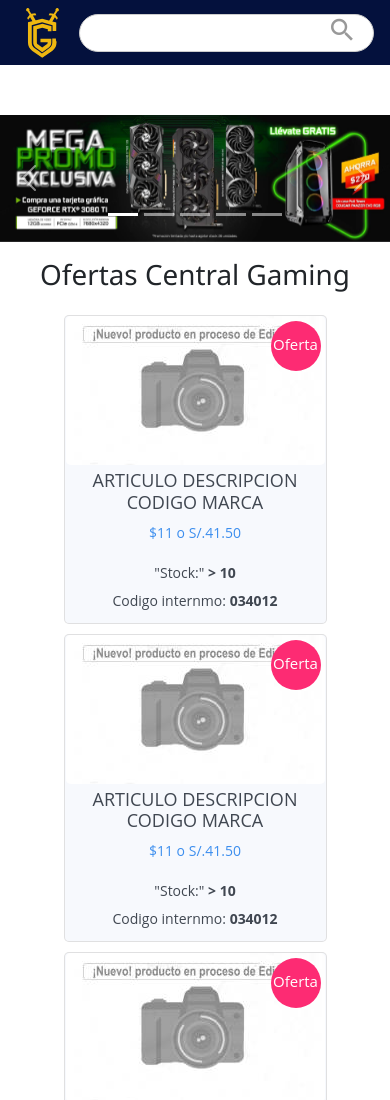
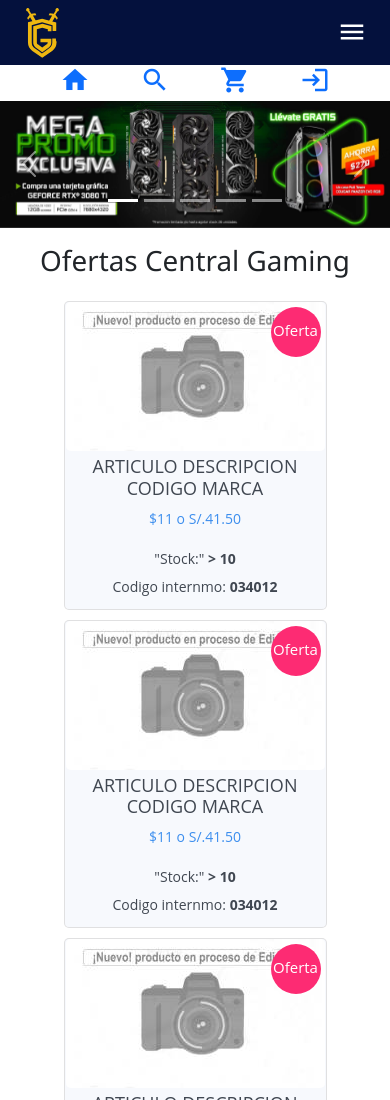
Before and after one commit to wtorrejon/central-gaming-comision-39385, a plain HTML site: page pages/ofertas.html in a window 390 px wide. Shown: the top 1100 px of the page. Drawn offline with nearby package versions, Linux system fonts and the light colour scheme.

Commit message:
se agrega la barra de navegacion inferior en la pagina de ofertas

```diff
--- a/css/index.css
+++ b/css/index.css
@@ -46,6 +46,9 @@
     display: none;
 }
 .navbar-burger{
+    display: none;
+}
+.menu-inferior-mobil{
     display: none;
 }
 /* ============================================================================== */
@@ -574,10 +577,6 @@
 }
 @media screen and (max-width: 850px){
 
-    main{
-        margin-top: 50px;
-    }
-
     .caja__trasera{
         max-width: 350px;
         height: 300px;
@@ -604,6 +603,25 @@
     }
 }
 @media screen and (max-width: 768px){
+    .search-bar{
+        display: none;
+    }
+    header{
+        position: sticky;
+        top: 0;
+        z-index: 1;
+    }
+    .menu-inferior-mobil{
+        display: flex;
+        flex-direction: row;
+        flex-flow: row;
+        align-items: center;
+        justify-content: center;
+        gap: 50px;
+        position: static;
+        z-index: 1;
+    }
+
     .material-icons{
         font-size: 30px;
     }
--- a/pages/ofertas.html
+++ b/pages/ofertas.html
@@ -170,7 +170,12 @@
     <!-- ============================================================================================================================ -->
     <!-- Menu inferior de mobiles-->
     <!-- ============================================================================================================================ -->
-
+    <div class="menu-inferior-mobil">
+        <a href=""><span class="material-icons">home</span></a>
+        <a href=""><span class="material-icons">search</span></a>
+        <a href=""><span class="material-icons">shopping_cart</span></a>
+        <a href=""><span class="material-icons">login</span></a>
+    </div>
     <main>
         <!-- ============================================================================================================================ -->
         <!-- Carrousel bootstrap -->
```
